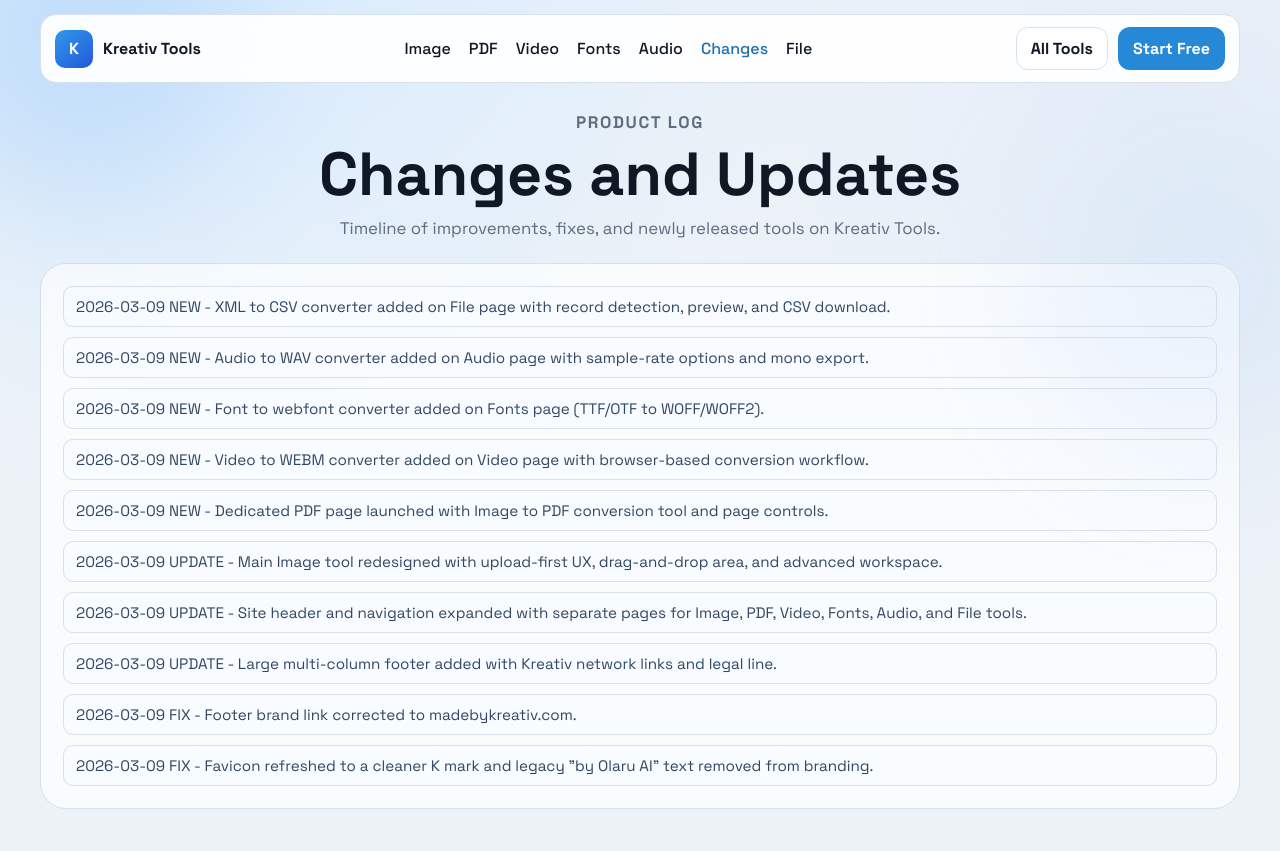
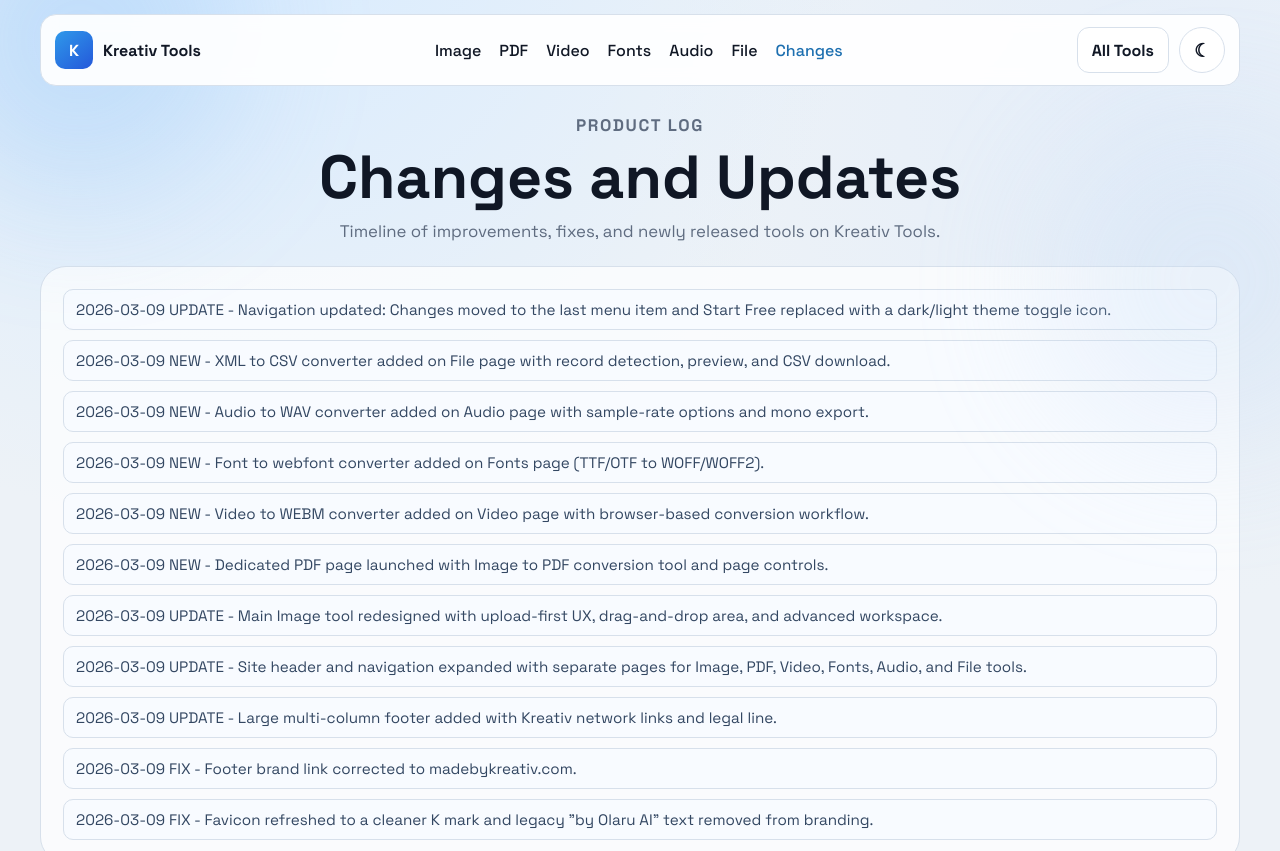
Before and after one commit to aolaru/kreativtools, a plain HTML site: page changes.html in a window 1280 px wide. Shown: the top 851 px of the page. Drawn offline with Linux system fonts and the light colour scheme.

Commit message:
Move Changes last in nav and add dark/light theme toggle

```diff
--- a/changes.html
+++ b/changes.html
@@ -26,13 +26,13 @@
       <a href="video.html">Video</a>
       <a href="fonts.html">Fonts</a>
       <a href="audio.html">Audio</a>
+      <a href="file.html">File</a>
       <a href="changes.html" aria-current="page">Changes</a>
-      <a href="file.html">File</a>
     </nav>
 
     <div class="header-actions">
       <button type="button" class="ghost">All Tools</button>
-      <button type="button" class="primary">Start Free</button>
+      <button id="themeToggle" type="button" class="icon-toggle" aria-label="Toggle dark mode" title="Toggle dark mode"><span aria-hidden="true">☾</span></button>
     </div>
   </header>
 
@@ -45,6 +45,7 @@
 
     <section class="upload-card">
       <div class="changelog-list">
+        <p>2026-03-09 UPDATE - Navigation updated: Changes moved to the last menu item and Start Free replaced with a dark/light theme toggle icon.</p>
         <p>2026-03-09 NEW - XML to CSV converter added on File page with record detection, preview, and CSV download.</p>
         <p>2026-03-09 NEW - Audio to WAV converter added on Audio page with sample-rate options and mono export.</p>
         <p>2026-03-09 NEW - Font to webfont converter added on Fonts page (TTF/OTF to WOFF/WOFF2).</p>
@@ -109,5 +110,6 @@
       <p>© 2026 <a href="https://madebykreativ.com/" target="_blank" rel="noopener noreferrer">Made by KREATIV</a> · Independent creative tools and assets by Andrei Olaru</p>
     </div>
   </footer>
+  <script src="theme.js"></script>
 </body>
 </html>
--- a/styles.css
+++ b/styles.css
@@ -8,6 +8,16 @@
   --outline: #d7e0eb;
   --accent: #2589d8;
   --accent-dark: #1d6fb0;
+}
+
+[data-theme='dark'] {
+  --bg: #0e1626;
+  --panel: #111e30;
+  --text: #e8f0fb;
+  --muted: #a9bdd7;
+  --outline: #24354d;
+  --accent: #4aa9f5;
+  --accent-dark: #3094e7;
 }
 
 * {
@@ -112,6 +122,22 @@ body {
   gap: 10px;
 }
 
+.icon-toggle {
+  width: 46px;
+  height: 46px;
+  display: inline-grid;
+  place-items: center;
+  background: #fff;
+  color: var(--text);
+  font-size: 1.15rem;
+  border-radius: 999px;
+  border: 1px solid var(--outline);
+}
+
+[data-theme='dark'] .icon-toggle {
+  background: #162842;
+}
+
 button {
   border: 1px solid var(--outline);
   border-radius: 12px;
@@ -187,6 +213,10 @@ button:disabled {
   margin-bottom: 22px;
 }
 
+[data-theme='dark'] .upload-card {
+  background: rgba(17, 30, 48, 0.7);
+}
+
 .dropzone {
   border: 2px dashed #bfcddd;
   border-radius: 20px;
@@ -203,6 +233,14 @@ button:disabled {
 .dropzone.drag-over {
   border-color: var(--accent);
   background: #eef6ff;
+}
+
+[data-theme='dark'] .dropzone {
+  background: #132338;
+}
+
+[data-theme='dark'] .dropzone.drag-over {
+  background: #1a2d45;
 }
 
 .drop-icon {
@@ -347,6 +385,12 @@ input[type='range'] {
   max-height: 300px;
   overflow: auto;
   white-space: pre-wrap;
+}
+
+[data-theme='dark'] .code-preview,
+[data-theme='dark'] .changelog-list p {
+  background: #16263d;
+  color: #d3e3f8;
 }
 
 .changelog-list {
--- /dev/null
+++ b/theme.js
@@ -0,0 +1,42 @@
+(() => {
+  const KEY = 'kreativ-theme';
+  const root = document.documentElement;
+
+  const setTheme = (theme) => {
+    root.setAttribute('data-theme', theme);
+    try {
+      localStorage.setItem(KEY, theme);
+    } catch {
+      // ignore storage issues
+    }
+
+    const btn = document.getElementById('themeToggle');
+    if (btn) {
+      const icon = btn.querySelector('span');
+      if (icon) icon.textContent = theme === 'dark' ? '☀' : '☾';
+      btn.setAttribute('aria-label', theme === 'dark' ? 'Switch to light mode' : 'Switch to dark mode');
+      btn.title = theme === 'dark' ? 'Switch to light mode' : 'Switch to dark mode';
+    }
+  };
+
+  const getPreferredTheme = () => {
+    try {
+      const saved = localStorage.getItem(KEY);
+      if (saved === 'dark' || saved === 'light') return saved;
+    } catch {
+      // ignore
+    }
+    return window.matchMedia && window.matchMedia('(prefers-color-scheme: dark)').matches ? 'dark' : 'light';
+  };
+
+  const toggleTheme = () => {
+    const current = root.getAttribute('data-theme') || 'light';
+    setTheme(current === 'dark' ? 'light' : 'dark');
+  };
+
+  document.addEventListener('DOMContentLoaded', () => {
+    setTheme(getPreferredTheme());
+    const btn = document.getElementById('themeToggle');
+    if (btn) btn.addEventListener('click', toggleTheme);
+  });
+})();
```
Also changed, not shown: audio.html (+3 -2 lines), file.html (+3 -2 lines), fonts.html (+3 -2 lines), index.html (+3 -2 lines), pdf.html (+3 -2 lines), video.html (+3 -2 lines).
